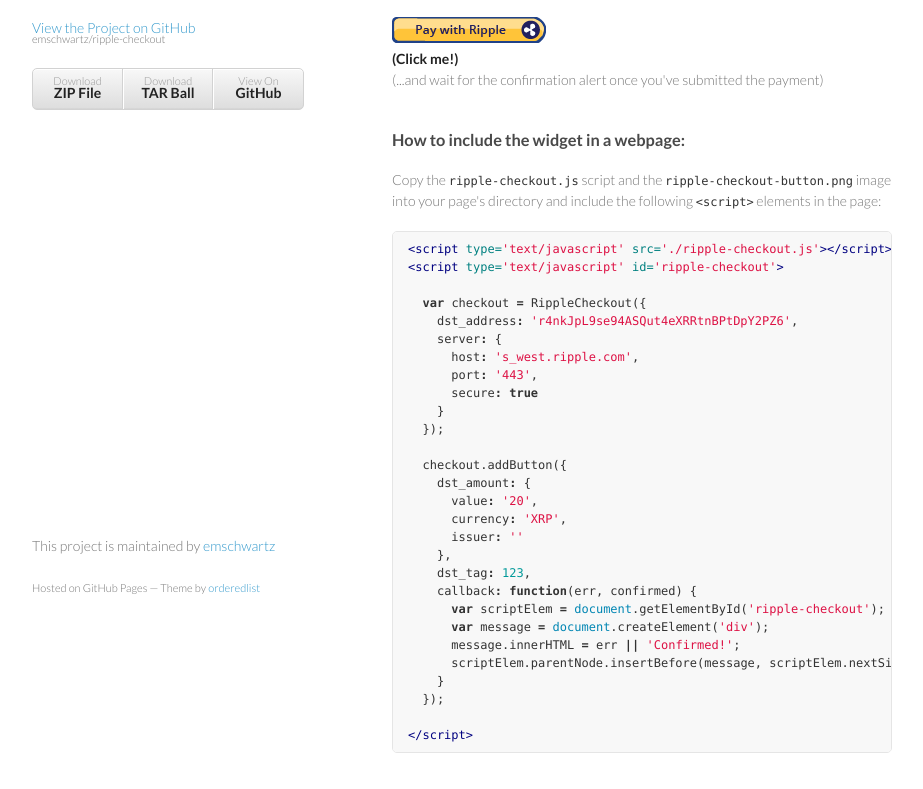
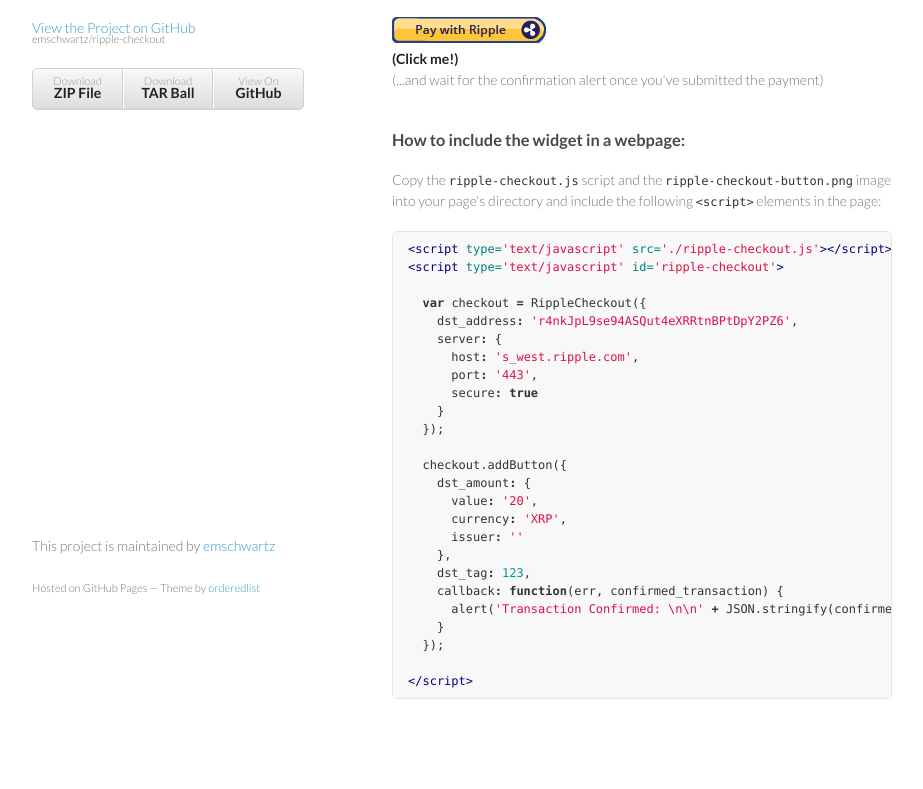
Before and after one commit to emschwartz/ripple-donate-widget, a plain HTML site: page index.html in a window 1280 px wide. Shown: the part 133-922 px from the top of the page, without its empty margins (178-1101 px from the left). Drawn offline with Linux system fonts and the light colour scheme.

Commit message:
[FEATURE] Responding to callback with transaction details

```diff
--- a/index.html
+++ b/index.html
@@ -91,11 +91,8 @@
       <span class="nx">issuer</span><span class="o">:</span> <span class="s1">''</span>
     <span class="p">},</span>
     <span class="nx">dst_tag</span><span class="o">:</span> <span class="mi">123</span><span class="p">,</span>
-    <span class="nx">callback</span><span class="o">:</span> <span class="kd">function</span><span class="p">(</span><span class="nx">err</span><span class="p">,</span> <span class="nx">confirmed</span><span class="p">)</span> <span class="p">{</span>
-      <span class="kd">var</span> <span class="nx">scriptElem</span> <span class="o">=</span> <span class="nb">document</span><span class="p">.</span><span class="nx">getElementById</span><span class="p">(</span><span class="s1">'ripple-checkout'</span><span class="p">);</span>
-      <span class="kd">var</span> <span class="nx">message</span> <span class="o">=</span> <span class="nb">document</span><span class="p">.</span><span class="nx">createElement</span><span class="p">(</span><span class="s1">'div'</span><span class="p">);</span>
-      <span class="nx">message</span><span class="p">.</span><span class="nx">innerHTML</span> <span class="o">=</span> <span class="nx">err</span> <span class="o">||</span> <span class="s1">'Confirmed!'</span><span class="p">;</span>
-      <span class="nx">scriptElem</span><span class="p">.</span><span class="nx">parentNode</span><span class="p">.</span><span class="nx">insertBefore</span><span class="p">(</span><span class="nx">message</span><span class="p">,</span> <span class="nx">scriptElem</span><span class="p">.</span><span class="nx">nextSibling</span><span class="p">);</span>
+    <span class="nx">callback</span><span class="o">:</span> <span class="kd">function</span><span class="p">(</span><span class="nx">err</span><span class="p">,</span> <span class="nx">confirmed_transaction</span><span class="p">)</span> <span class="p">{</span>
+      <span class="nx">alert</span><span class="p">(</span><span class="s1">'Transaction Confirmed: \n\n'</span> <span class="o">+</span> <span class="nx">JSON</span><span class="p">.</span><span class="nx">stringify</span><span class="p">(</span><span class="nx">confirmed_transaction</span><span class="p">));</span>
     <span class="p">}</span>
   <span class="p">});</span>
 
```
